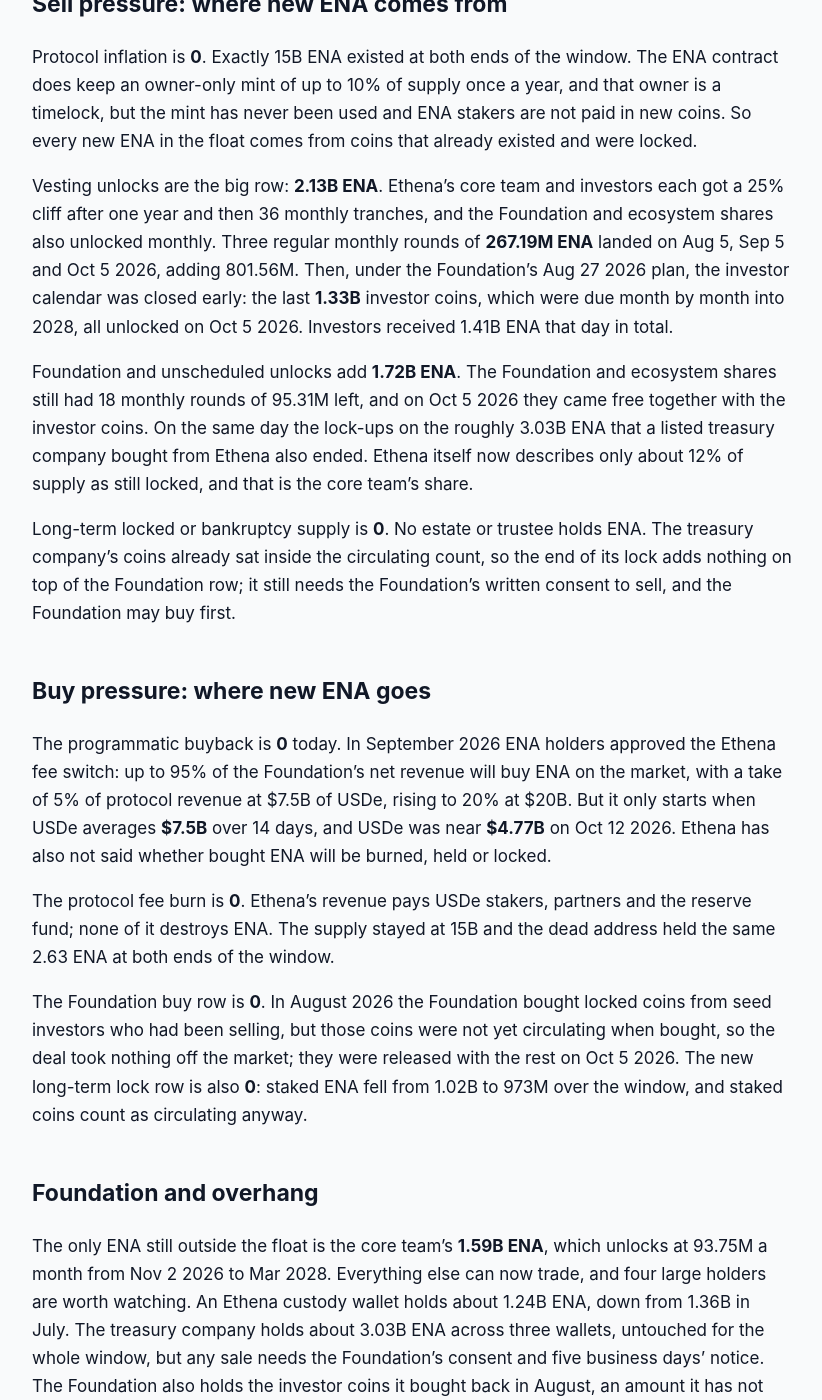
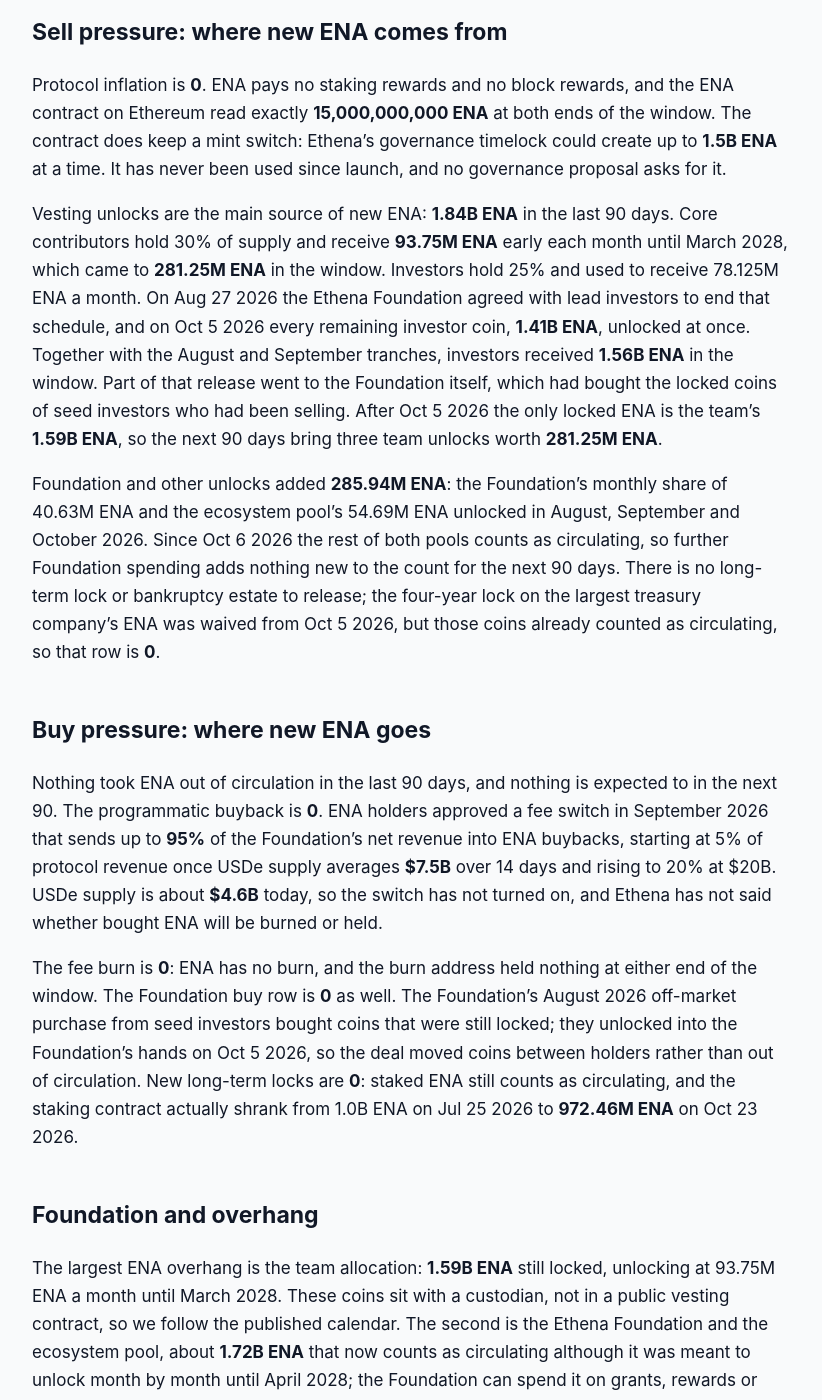
Before and after one commit to jeevansongmy-spec/mrnasdog-articles, a Jekyll site: the page built from crypto/ena-pressure-framework.md, in a window 1280 px wide and 1400 px high, scrolled down 843 px. Shown: the whole window, without its empty margins (228-1050 px from the left). Built offline with Jekyll 4.4.1, drawn with Linux system fonts in a browser that asks for light colours; some of the changed text lies outside the part shown.

Commit message:
publish: crypto/ena-pressure-framework

```diff
--- a/crypto/ena-pressure-framework.md
+++ b/crypto/ena-pressure-framework.md
@@ -1,6 +1,6 @@
 ---
 title:         "ENA Inflation Analysis · October 2026 · Supply growing · projected to keep growing"
-description:   "ENA supply is growing: 3.85B ENA unlocked in 90 days, most on Oct 5 2026 (+28.68%). Only the team's 93.75M a month is left (+2.10% next). No buyback yet."
+description:   "ENA supply grew +15.89% in 90 days as 2.13B ENA unlocked, led by the 1.41B investor release of Oct 5 2026. Next 90 days: team coins only, +2.10%."
 canonical_url: "https://mrnasdog.com/research/ena/inflation"
 tags:          ["crypto", "ena", "ethena", "stablecoins"]
 published:     true
@@ -10,48 +10,55 @@ published:     true
 <!-- main-page -->
 Looking for the buy-or-sell answer? It is on the ENA coin page, with demand and price drivers: [mrnasdog.com/research/ena](https://mrnasdog.com/research/ena)
 
+
 # ENA Inflation Analysis · October 2026 · Supply growing · projected to keep growing
 
-The MrNasDog Pressure Framework reads Ethena (ENA) at **+28.68% net** over the last 90 days and **+2.10%** over the next 90. Unlocks put **3.85B ENA** into the float, most of it on Oct 5 2026, when Ethena released the last investor coins and the rest of the Foundation and ecosystem shares at once; nothing was bought back or burned. After that one big day, only the core team's **93.75M ENA a month** is still locked, so the ENA supply curve flattens sharply from here.
+Ethena (ENA) supply grew fast in the last 90 days and will grow much more slowly in the next 90. Between Jul 25 and Oct 23 2026 unlocks added **2.13B ENA** to circulation, a net **+15.89%**, most of it the **1.41B ENA** investor remainder released in one go on Oct 5 2026. For the next 90 days only team coins unlock, **281.25M ENA** or about **+2.10%**. ENA mints nothing new and burns nothing; its supply is a fixed **15B**, and the voted-in ENA buyback stays off until USDe supply reaches $7.5B.
 
 ## The verdict, in one paragraph
 
-ENA supply grew **+28.68%** in the 90 days to Oct 13 2026, measured against the **13.41B ENA** circulating today, and is projected to grow **+2.10%** in the next 90 days. The supply monitor reads **+40.16%** for the same window, a gap of **11.48 percentage points**, which is over our 0.5-point line, so the coin page shows a monitor-gap note. The deep walk found the same coins on both sides: the monitor's supply rose 3,841.3M ENA and our dated unlock calendar adds 3,845.3M. The whole difference is the base: the monitor divides by the 9.56B ENA circulating in mid-July, we divide by today's 13.41B. In one line: Ethena is a token that emptied most of its unlock calendar in a single day and now has one small monthly unlock left.
+Over the last 90 days the circulating ENA supply rose by **2.13B ENA** against **13.41B ENA** circulating today, a net **+15.89%**, with nothing taken back out. Our projection for the next 90 days is **+2.10%**, because the investor calendar is finished and only the team's monthly tranche of **93.75M ENA** is left. Other trackers show **+40.22%** for the same 90 days, a gap of **24.33 points**, so the coin page carries a warning note. Most of that gap is not new ENA: on Oct 6 2026 those trackers started counting about **1.72B ENA** still held for the Ethena Foundation and the ecosystem pool as unlocked, although no release of those coins was announced. That jump leaves their 90-day figure around Jan 4 2027. The on-chain reading stands: ENA is an unlock-driven token whose heaviest unlock is now behind it.
 
 ## Sell pressure: where new ENA comes from
 
-Protocol inflation is **0**. Exactly 15B ENA existed at both ends of the window. The ENA contract does keep an owner-only mint of up to 10% of supply once a year, and that owner is a timelock, but the mint has never been used and ENA stakers are not paid in new coins. So every new ENA in the float comes from coins that already existed and were locked.
+Protocol inflation is **0**. ENA pays no staking rewards and no block rewards, and the ENA contract on Ethereum read exactly **15,000,000,000 ENA** at both ends of the window. The contract does keep a mint switch: Ethena's governance timelock could create up to **1.5B ENA** at a time. It has never been used since launch, and no governance proposal asks for it.
 
-Vesting unlocks are the big row: **2.13B ENA**. Ethena's core team and investors each got a 25% cliff after one year and then 36 monthly tranches, and the Foundation and ecosystem shares also unlocked monthly. Three regular monthly rounds of **267.19M ENA** landed on Aug 5, Sep 5 and Oct 5 2026, adding 801.56M. Then, under the Foundation's Aug 27 2026 plan, the investor calendar was closed early: the last **1.33B** investor coins, which were due month by month into 2028, all unlocked on Oct 5 2026. Investors received 1.41B ENA that day in total.
+Vesting unlocks are the main source of new ENA: **1.84B ENA** in the last 90 days. Core contributors hold 30% of supply and receive **93.75M ENA** early each month until March 2028, which came to **281.25M ENA** in the window. Investors hold 25% and used to receive 78.125M ENA a month. On Aug 27 2026 the Ethena Foundation agreed with lead investors to end that schedule, and on Oct 5 2026 every remaining investor coin, **1.41B ENA**, unlocked at once. Together with the August and September tranches, investors received **1.56B ENA** in the window. Part of that release went to the Foundation itself, which had bought the locked coins of seed investors who had been selling. After Oct 5 2026 the only locked ENA is the team's **1.59B ENA**, so the next 90 days bring three team unlocks worth **281.25M ENA**.
 
-Foundation and unscheduled unlocks add **1.72B ENA**. The Foundation and ecosystem shares still had 18 monthly rounds of 95.31M left, and on Oct 5 2026 they came free together with the investor coins. On the same day the lock-ups on the roughly 3.03B ENA that a listed treasury company bought from Ethena also ended. Ethena itself now describes only about 12% of supply as still locked, and that is the core team's share.
-
-Long-term locked or bankruptcy supply is **0**. No estate or trustee holds ENA. The treasury company's coins already sat inside the circulating count, so the end of its lock adds nothing on top of the Foundation row; it still needs the Foundation's written consent to sell, and the Foundation may buy first.
+Foundation and other unlocks added **285.94M ENA**: the Foundation's monthly share of 40.63M ENA and the ecosystem pool's 54.69M ENA unlocked in August, September and October 2026. Since Oct 6 2026 the rest of both pools counts as circulating, so further Foundation spending adds nothing new to the count for the next 90 days. There is no long-term lock or bankruptcy estate to release; the four-year lock on the largest treasury company's ENA was waived from Oct 5 2026, but those coins already counted as circulating, so that row is **0**.
 
 ## Buy pressure: where new ENA goes
 
-The programmatic buyback is **0** today. In September 2026 ENA holders approved the Ethena fee switch: up to 95% of the Foundation's net revenue will buy ENA on the market, with a take of 5% of protocol revenue at $7.5B of USDe, rising to 20% at $20B. But it only starts when USDe averages **$7.5B** over 14 days, and USDe was near **$4.77B** on Oct 12 2026. Ethena has also not said whether bought ENA will be burned, held or locked.
+Nothing took ENA out of circulation in the last 90 days, and nothing is expected to in the next 90. The programmatic buyback is **0**. ENA holders approved a fee switch in September 2026 that sends up to **95%** of the Foundation's net revenue into ENA buybacks, starting at 5% of protocol revenue once USDe supply averages **$7.5B** over 14 days and rising to 20% at $20B. USDe supply is about **$4.6B** today, so the switch has not turned on, and Ethena has not said whether bought ENA will be burned or held.
 
-The protocol fee burn is **0**. Ethena's revenue pays USDe stakers, partners and the reserve fund; none of it destroys ENA. The supply stayed at 15B and the dead address held the same 2.63 ENA at both ends of the window.
-
-The Foundation buy row is **0**. In August 2026 the Foundation bought locked coins from seed investors who had been selling, but those coins were not yet circulating when bought, so the deal took nothing off the market; they were released with the rest on Oct 5 2026. The new long-term lock row is also **0**: staked ENA fell from 1.02B to 973M over the window, and staked coins count as circulating anyway.
+The fee burn is **0**: ENA has no burn, and the burn address held nothing at either end of the window. The Foundation buy row is **0** as well. The Foundation's August 2026 off-market purchase from seed investors bought coins that were still locked; they unlocked into the Foundation's hands on Oct 5 2026, so the deal moved coins between holders rather than out of circulation. New long-term locks are **0**: staked ENA still counts as circulating, and the staking contract actually shrank from 1.0B ENA on Jul 25 2026 to **972.46M ENA** on Oct 23 2026.
 
 ## Foundation and overhang
 
-The only ENA still outside the float is the core team's **1.59B ENA**, which unlocks at 93.75M a month from Nov 2 2026 to Mar 2028. Everything else can now trade, and four large holders are worth watching. An Ethena custody wallet holds about 1.24B ENA, down from 1.36B in July. The treasury company holds about 3.03B ENA across three wallets, untouched for the whole window, but any sale needs the Foundation's consent and five business days' notice. The Foundation also holds the investor coins it bought back in August, an amount it has not published. And once the fee switch starts, the wallet that receives bought ENA becomes one more balance to track. We read these balances on-chain at each rebuild; if any of them falls between rebuilds, the outflow is added to the Foundation row of the sell side at the next refresh.
+The largest ENA overhang is the team allocation: **1.59B ENA** still locked, unlocking at 93.75M ENA a month until March 2028. These coins sit with a custodian, not in a public vesting contract, so we follow the published calendar. The second is the Ethena Foundation and the ecosystem pool, about **1.72B ENA** that now counts as circulating although it was meant to unlock month by month until April 2028; the Foundation can spend it on grants, rewards or sales at any time, and that would add no new supply to the count but would add real coins to the market. The third is the listed treasury company that bought ENA from the Foundation: about **3.03B ENA**, or roughly 20% of all ENA. Its lock ended on Oct 5 2026, but any sale needs the Foundation's written consent and five business days' notice, with the Foundation allowed to buy first. Its wallets did not move in the window.
+
+No buyback wallet exists yet, because the fee switch has not started. We re-check the team calendar, the treasury company's holdings and the Foundation's wallets at every rebuild. If any of these balances falls between refreshes, the outflow enters the Foundation and unscheduled unlocks row at the next refresh.
 
 ## How ENA compares to other DeFi governance tokens
 
-Most DeFi governance tokens with a fixed 15B-style cap behave like ENA did until October: no mint, no burn, and a steady monthly unlock that the market has to absorb. What makes Ethena unusual is that it pulled almost two years of investor, Foundation and ecosystem unlocks into one day. Tokens that keep the monthly calendar, such as many layer-2 and lending tokens, carry the same total supply risk spread out over time; ENA took the hit at once and now has a much smaller monthly flow than those peers.
+ENA belongs to the group of fixed-supply DeFi tokens whose supply grows only through vesting, not through emissions. In that group, the share of supply still locked decides the pressure. After Oct 5 2026 ENA has about **89%** of its 15B supply unlocked, with only the team calendar left, which puts it closer to a mature, mostly vested token than to a young one with years of investor unlocks ahead. The difference from tokens such as UNI or AAVE is that ENA's holders get no buyback yet: those protocols already return fees to their token, while ENA's fee switch waits on USDe growth.
 
-On the buy side, ENA sits behind the DeFi tokens that already route fees into buybacks, such as exchange tokens and perpetual-trading tokens that buy every day. Ethena's fee switch is voted in but tied to USDe growth, so ENA has no working buyer until its stablecoin grows by more than half. Compared with tokens that burn part of every fee, ENA has no burn at all; its only future sink is a buyback whose coins may or may not be destroyed.
+Against buyback-first tokens such as HYPE, where fee revenue buys tokens every day, ENA is the opposite case today: unlocks without an offsetting buyer. The approved fee switch could change that, but at its first step it would capture about $22.5M a year, far less than the dollar value of the team's monthly unlocks. ENA also differs from staking chains such as ETH: it creates no new coins at all, so once the team calendar ends in March 2028 its circulating supply can only stop growing, unless governance ever uses the mint switch.
 
 ## What to watch in the next 90 days
 
-The core team unlocks **93.75M ENA** on Nov 2 2026, Dec 2 2026 and Jan 2 2027, the only scheduled ENA unlocks left in this window. Watch USDe supply: the fee switch starts only when its 14-day average reaches $7.5B, and it would add a buyer for the first time. Watch the treasury company's three wallets and the Ethena custody wallet, since their locks are gone and any sale would show on-chain first. Watch the Foundation for a decision on whether bought ENA will be burned, and for the master agreement that moves Ethena Labs' protocol rights to the Foundation, which Ethena said it would publish in October 2026.
+Nov 2 2026, Dec 2 2026 and Jan 2 2027: the three team unlocks of **93.75M ENA** each, the only scheduled new supply in the next 90 days.
+
+USDe supply: the buyback starts only after a 14-day average of **$7.5B**, against about $4.6B today; a sharp rise in USDe is the one thing that would add a buyer.
+
+The Master Framework Agreement between Ethena Labs and the Foundation, expected in October 2026, which should say how protocol value and revenue flow to the Foundation and so to ENA buybacks.
+
+Any sale notice from the treasury company holding about **3.03B ENA**, and any large movement from Foundation wallets now that their coins count as circulating.
+
+Around Jan 4 2027 the Oct 6 2026 recount leaves other trackers' 90-day window, and their figure should fall back toward ours.
 
 ## Summary
 
-ENA supply grew **+28.68%** in 90 days because Ethena released **3.85B ENA** of locked coins, most of it in one day on Oct 5 2026, with no buyback or burn on the other side. With the investor, Foundation and ecosystem calendars now empty, only the core team's 93.75M ENA a month remains, so the next 90 days project a much smaller **+2.10%**. The key risk is that the newly free coins, including the treasury company's 3.03B, are sold into the market; the cap is 15B ENA, with a never-used 10% yearly mint as the only way above it. A real ENA buyer arrives only if USDe grows past $7.5B and the fee switch turns on.
+Ethena's ENA supply grew **+15.89%** over the 90 days to Oct 23 2026, driven by the **1.41B ENA** early investor release on Oct 5 2026, and is projected to grow only about **+2.10%** over the next 90 days as just the team's **93.75M ENA** monthly tranche remains. ENA has a fixed 15B supply, no emissions and no burn, and its voted-in buyback stays off until USDe supply reaches $7.5B. The key risk is selling by large holders whose coins are already unlocked, the Foundation pools and the treasury company with about 3.03B ENA; the ceiling is that only **1.59B ENA** of team coins is left to unlock, ending in March 2028.
 
-*MrNasDog Pressure Framework analysis of ENA, Metric 1 — Inflation. Data + explanation only. Not financial advice. Checked Oct 13 2026.*
+*MrNasDog Pressure Framework analysis of ENA, Metric 1 — Inflation. Data + explanation only. Not financial advice. Checked Oct 23 2026.*
```
